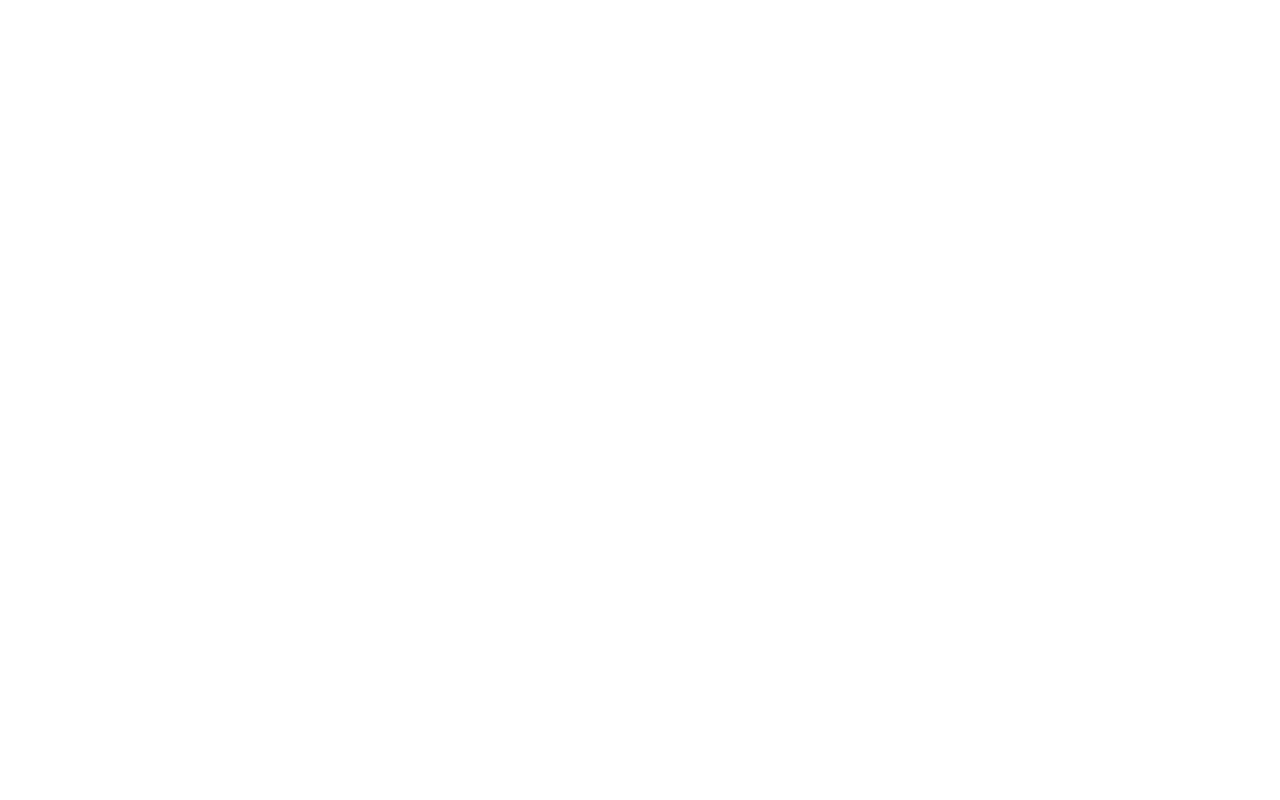
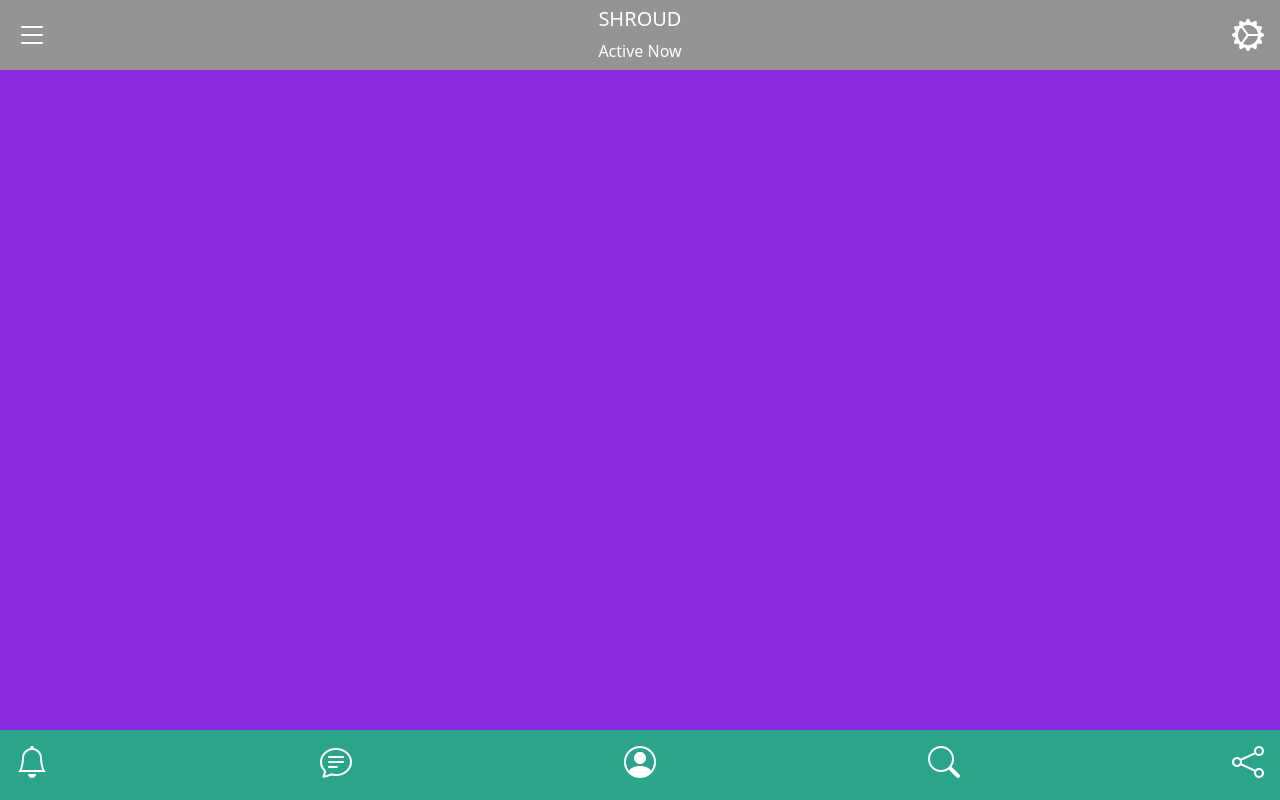
Before and after one commit to Dooootz/ux-bones, a website: page src/pages/notificationsPage.html in a window 1280 px wide. Drawn offline with nearby package versions, Linux system fonts and the light colour scheme.

Commit message:
export nav to all pages

```diff
--- a/src/pages/notificationsPage.html
+++ b/src/pages/notificationsPage.html
@@ -0,0 +1,44 @@
+<!DOCTYPE html>
+<html lang="en">
+<head>
+    <meta charset="UTF-8">
+    <meta http-equiv="X-UA-Compatible" content="IE=edge">
+    <meta name="viewport" content="width=device-width, initial-scale=1.0">
+    <link rel="stylesheet" href="https://cdn.jsdelivr.net/npm/bootstrap@5.1.3/dist/css/bootstrap.min.css" integrity="sha384-1BmE4kWBq78iYhFldvKuhfTAU6auU8tT94WrHftjDbrCEXSU1oBoqyl2QvZ6jIW3" crossorigin="anonymous">
+    <script defer src="https://cdn.jsdelivr.net/npm/bootstrap@5.1.3/dist/js/bootstrap.bundle.min.js" integrity="sha384-ka7Sk0Gln4gmtz2MlQnikT1wXgYsOg+OMhuP+IlRH9sENBO0LRn5q+8nbTov4+1p" crossorigin="anonymous"></script>
+    <link rel="stylesheet" href="/styles.css">
+    <script defer src="/index.js"></script>
+    <title>SquadLink</title>
+</head>
+<body>
+
+
+    <!-- TOP NAV  -->
+    <div class="top-nav d-flex justify-content-between p-3 align-items-center">
+        <i onclick="menuNav()" class="bi bi-list"></i>
+            <div class="profile-status">
+                <h5 class="pt-3">SHROUD</h5>
+                <p>Active Now</p>
+            </div>
+        <i onclick="settings()" class="bi bi-gear-wide-connected"></i>
+
+    </div>
+
+
+
+
+
+    <!-- BOTTOM NAV -->
+    <div class="bottom-nav">
+        <div class="bottom-nav-links d-flex justify-content-between align-items-center p-2 mx-2">
+            <i onclick="notificationsPage()" class="bi bi-bell"></i>
+            <i onclick="chatPage()" class="bi bi-chat-text"></i>
+            <i onclick="profilePage()" class="bi bi-person-circle"></i>
+            <i onclick="searchPage()" class="bi bi-search"></i>
+            <i onclick="linkPage()" class="bi bi-share"></i>
+        </div>
+    </div>
+
+
+</body>
+</html>
```
Also changed, not shown: src/pages/chatPage.html (+26 -0 lines), src/pages/searchPage.html (+44 -0 lines), src/pages/userSettings.html (+44 -0 lines).
